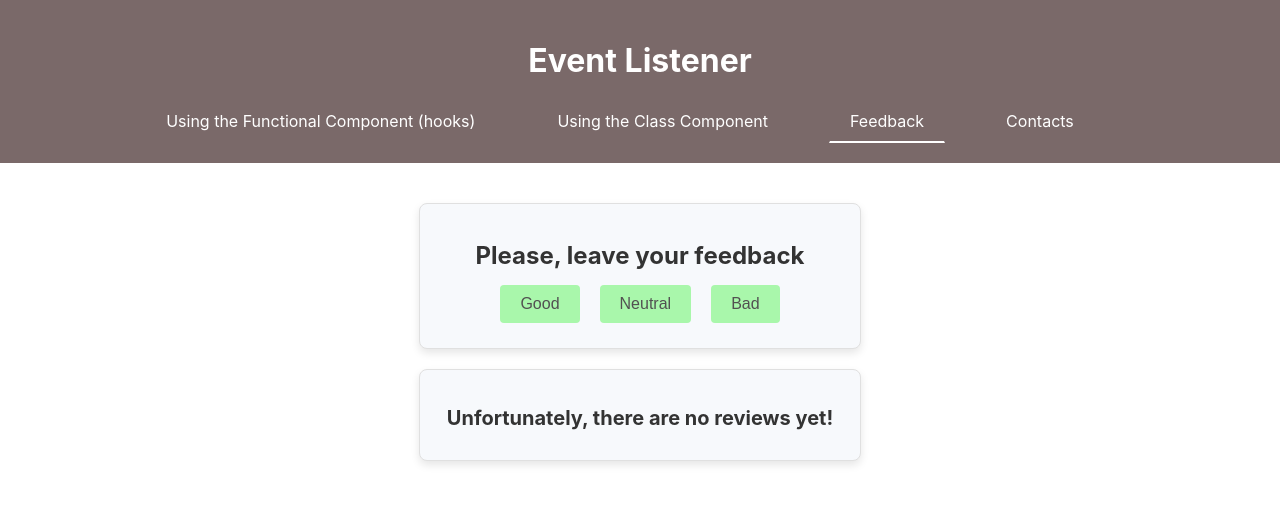
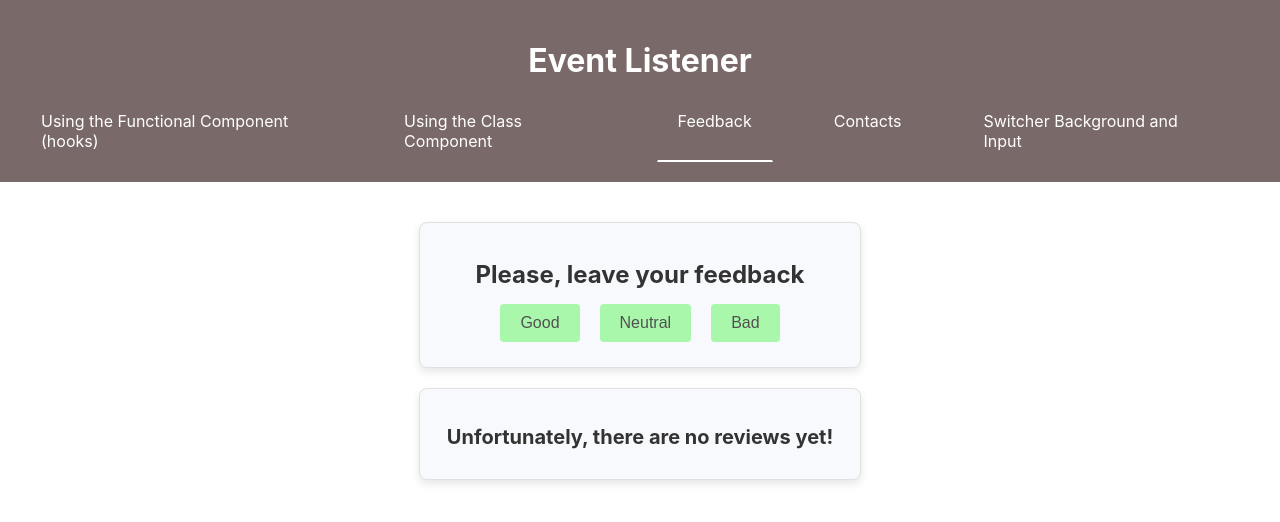
Before and after one commit to ShevchenkoOl/react-event-listener, a React (Create React App) app: page /react-event-listener/feedback in a window 1280 px wide. Shown: the top 522 px of the page. Built offline with nearby package versions, Linux system fonts and the light colour scheme.

Commit message:
added new components SwitcherBackground

```diff
--- a/src/App.js
+++ b/src/App.js
@@ -1,5 +1,6 @@
 // import React from 'react';
 // import { Routes, Route } from "react-router-dom";
+// import SwitcherBackground from 'components/SwitcherBackground/SwitcherBackground';
 
 // import Contacts from 'components/Contacts/Contacts';
 // import Feedback from 'components/Feedback/Feedback';
@@ -15,6 +16,7 @@
 //       <Route path="/classComponent" element={<ClassComponent />} />
 //       <Route path="/feedback" element={<Feedback />} />
 //       <Route path="/contacts" element={<Contacts />} />
+//       <Route path="/SwitcherBackground" element={<SwitcherBackground />} />
 //       {/* <Route path="*" element={<div>Not Found</div>} /> */}
 //     </Routes>
 //   );
@@ -38,6 +40,7 @@ const Feedback = lazy(() => import('components/Feedback/Feedback'));
 const HomePage = lazy(() => import('components/HomePage/HomePage'));
 const CounterWithHooks = lazy(() => import("./components/CounterWithHooks/CounterWithHooks"));
 const ClassComponent = lazy(() => import("./components/ClassComponent/ClassComponent"));
+const SwitcherBackground = lazy(() => import ('components/SwitcherBackground/SwitcherBackground'));
 
  function App() {
   return (
@@ -48,6 +51,8 @@ const ClassComponent = lazy(() => import("./components/ClassComponent/ClassCompo
       <Route path="/classComponent" element={<ClassComponent />} />
       <Route path="/feedback" element={<Feedback />} />
       <Route path="/contacts" element={<Contacts />} />
+      <Route path="/SwitcherBackground" element={<SwitcherBackground />} />
+      <Route path="*" element={<div>Not Found</div>} />
     </Routes>
    </Suspense>
   );
--- a/src/components/HomePage/HomePage.jsx
+++ b/src/components/HomePage/HomePage.jsx
@@ -1,6 +1,6 @@
-import React from "react";
-import { NavLink } from "react-router-dom";
-import styles from "./homePage.module.css";
+import React from 'react';
+import { NavLink } from 'react-router-dom';
+import styles from './homePage.module.css';
 
 const HomePage = () => {
   return (
@@ -39,6 +39,14 @@ const HomePage = () => {
         >
           Contacts
         </NavLink>
+        <NavLink
+          to="/SwitcherBackground"
+          className={({ isActive }) =>
+            isActive ? `${styles.nav} ${styles.activeNav}` : styles.nav
+          }
+        >
+          Switcher Background and Input
+        </NavLink>
       </div>
     </div>
   );
--- /dev/null
+++ b/src/components/SwitcherBackground/SwitcherBackground.jsx
@@ -0,0 +1,96 @@
+import { useEffect, useState } from 'react';
+import HomePage from 'components/HomePage/HomePage';
+
+import styles from './switcher.module.css';
+
+// const SwitcherBackground = () => {
+// //   const [isDisabled, setIsDisabled] = useState(true);
+//   const [color, setColor] = useState('#fff');
+//   const inderval = 1000;
+
+//   const getRandomHexColor = () => {
+//     return `#${Math.floor(Math.random() * 16777215)
+//       .toString(16)
+//       .padStart(6, 0)}`;
+//   };
+
+//   const startChangingColor = () => {
+//     setInterval(() => {
+//       return setColor(getRandomHexColor);
+//     }, inderval);
+//     // setIsDisabled(true);
+//   };
+
+//   const stopChangingColor = () => {
+//     clearInterval(inderval)
+//     setColor("#fff");
+//     console.log("Stop")
+//       };
+
+//   return (
+//     <>
+//       <HomePage />
+//       <div className={styles.container} style={{ backgroundColor: color }}>
+//         <button
+//           className={styles.btn}
+//           id="btnStart"
+//         //   disabled={!isDisabled}
+//           onClick={startChangingColor}
+//         >
+//           Start
+//         </button>
+//         <button
+//           className={styles.btn}
+//           id="btnStop"
+//         //   disabled={isDisabled}
+//           onClick={stopChangingColor}
+//         >
+//           Stop
+//         </button>
+//       </div>
+//     </>
+//   );
+// };
+
+// export default SwitcherBackground;
+
+// Перший, простий і найважливіший хук. З назви зрозуміло, що він пов'язаний з станом компонента. Саме завдяки йому у функціональних компонентів з'явився внутрішній стан.
+
+const SwitcherBackground = () => {
+const [value, setValue] = useState(0); // Хук useState повертає масив із двох елементів: перший - поточне значення стану, другий - функцію для його зміни, яку можна використовувати де завгодно, наприклад, в обробнику подій. React буде зберігати цей стан між рендерами. Використовуючи деструктуризацію, можна задати будь-які імена змінних.
+const [input, setInput] = useState("");
+
+// Очистка поля ввода
+// Добавление состояния displayText:
+const [displayText, setDisplayText] = useState("");
+
+const [isActive, setIsActive] = useState(false); // перемыкач  кнопки
+
+const text = isActive ? "Click me" : "Clicked";
+
+useEffect(() => {
+    console.log(`Setting document title to: You clicked ${value} times`);
+    document.querySelector("p").textContent = `You clicked ${value} times`;
+  }); // Запускается только при изменении `value`
+
+// useEffect выполняет функцию, которую вы ему передали, после того как компонент рендерится (отрисовывается) на экране.
+// В данном случае, функция внутри useEffect обновляет заголовок документа (document.title) с текстом, который включает текущее значение value.
+  return (
+    <>
+    <HomePage />
+    <div className={styles.container}>
+    <p>{value}</p>
+      <button className={styles.btn} type="button" onClick={() => setValue(value + 1)}>
+        Increment value by 1
+      </button>
+      <form onSubmit={(e)=> {e.preventDefault(); setDisplayText(input); setInput("")}}>
+        <input type="text" value={input} onChange={(e) => setInput(e.target.value)}/>  {/* Атрибут value в элементе <input> отвечает за текущее значение, которое отображается в поле ввода. */}
+        <div>{displayText}</div>
+      </form>
+      <button className={styles.btn} onClick={() => setIsActive(prevState => !prevState)}>{text}</button> {/* или второй вариант  setIsActive(isActive => !isActive)*/ }
+    </div>
+    </>
+  );
+};
+
+export default SwitcherBackground;
--- /dev/null
+++ b/src/components/SwitcherBackground/switcher.module.css
@@ -0,0 +1,28 @@
+.container {
+    display: flex;
+    flex-direction: row;
+    align-items: center;
+    justify-content: center;
+    background-color: #f7f9fc;
+    border-radius: 8px;
+    padding: 20px;
+    margin: 20px auto;
+    box-shadow: 0 4px 8px rgba(0, 0, 0, 0.1);
+  }
+
+.btn {
+  background-color: #487eec;
+  color: rgb(255, 255, 255);
+  border: none;
+  border-radius: 4px;
+  padding: 10px 20px;
+  font-size: 16px;
+  cursor: pointer;
+  margin: 25px;
+  transition: background-color 0.3s ease;
+}
+
+.btn:hover {
+  background-color: #fcfcfc;
+  color: #487eec;
+}
```
Also changed, not shown: 1 other file (tests, documents, lock files or other folders).
